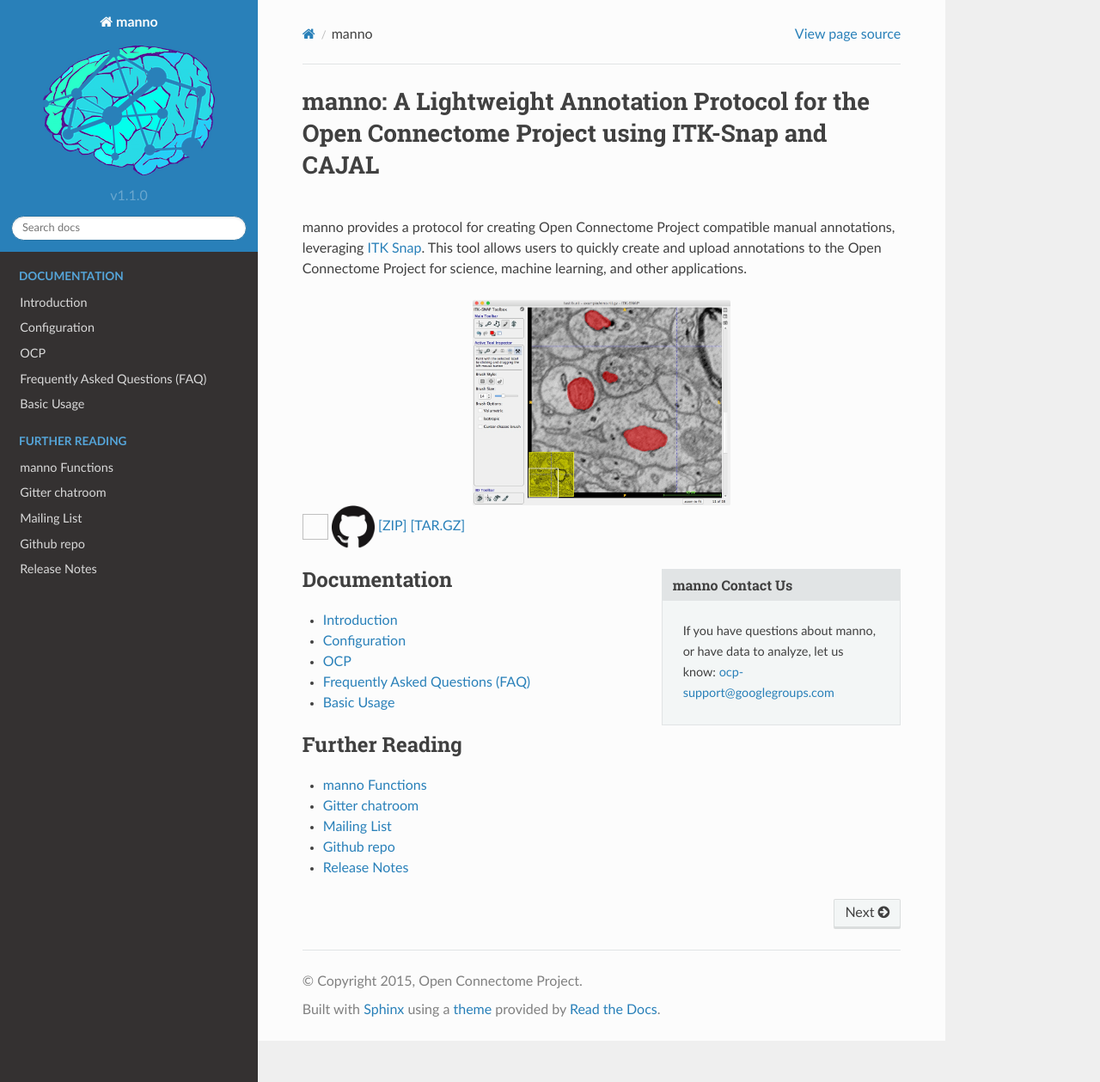
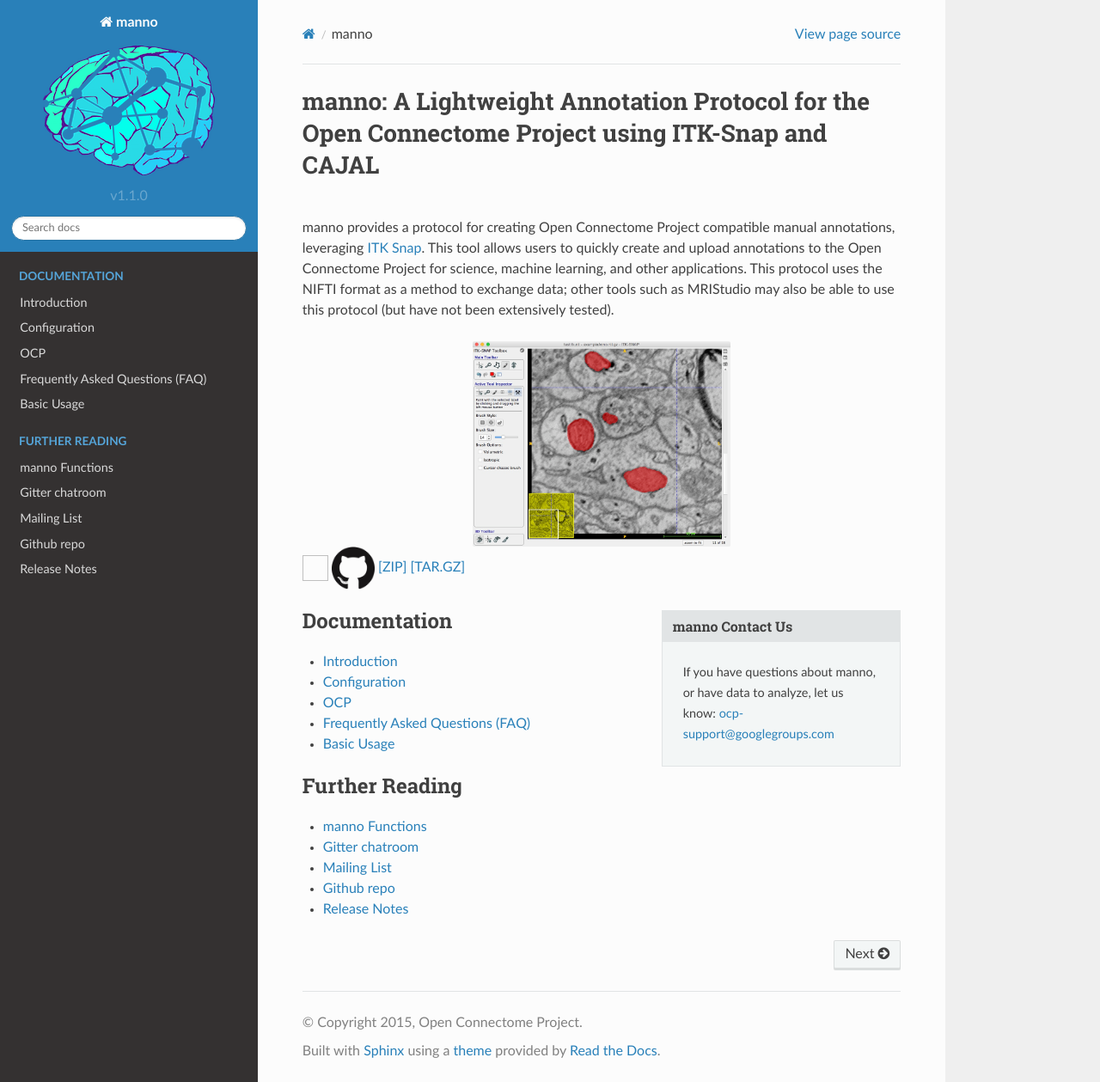
Before and after one commit to neurodata-arxiv/manno, a Sphinx documentation site: the page built from docs/index.rst, in a window 1280 px wide and 1259 px high. Shown: the whole window at 86% size. Built offline with Sphinx 7.4.7 and the Read the Docs theme 2.0.0, drawn with Linux system fonts in a browser that asks for light colours; formulas are drawn with MathJax 3.

Commit message:
Updating authors and mristudio compatibility

```diff
--- a/docs/api/functions.rst
+++ b/docs/api/functions.rst
@@ -3,3 +3,6 @@
 
 .. automodule:: code
    :members:
+
+
+*For questions on these functions, please contact Will Gray Roncal at wgr@jhu.edu*
--- a/docs/index.rst
+++ b/docs/index.rst
@@ -10,7 +10,7 @@
 	<br>
 
 
-manno provides a protocol for creating Open Connectome Project compatible manual annotations, leveraging `ITK Snap <http://www.itksnap.org/>`_.  This tool allows users to quickly create and upload annotations to the Open Connectome Project for science, machine learning, and other applications.
+manno provides a protocol for creating Open Connectome Project compatible manual annotations, leveraging `ITK Snap <http://www.itksnap.org/>`_.  This tool allows users to quickly create and upload annotations to the Open Connectome Project for science, machine learning, and other applications.  This protocol uses the NIFTI format as a method to exchange data; other tools such as MRIStudio may also be able to use this protocol (but have not been extensively tested).
 
 
 .. figure:: images/manno_itk_example.jpg
```
Also changed, not shown: 3 other files.
